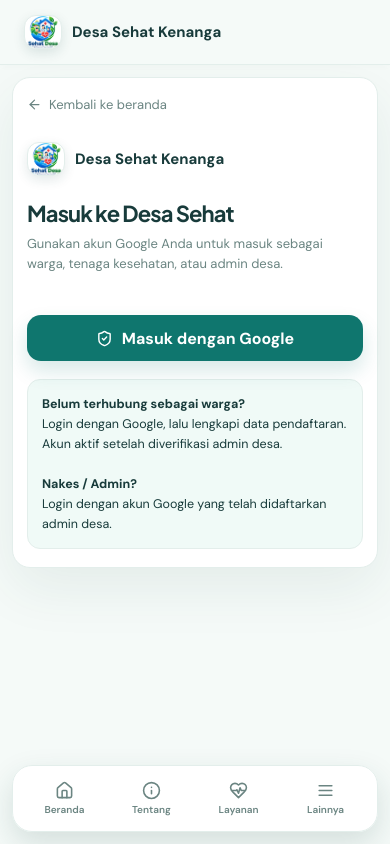
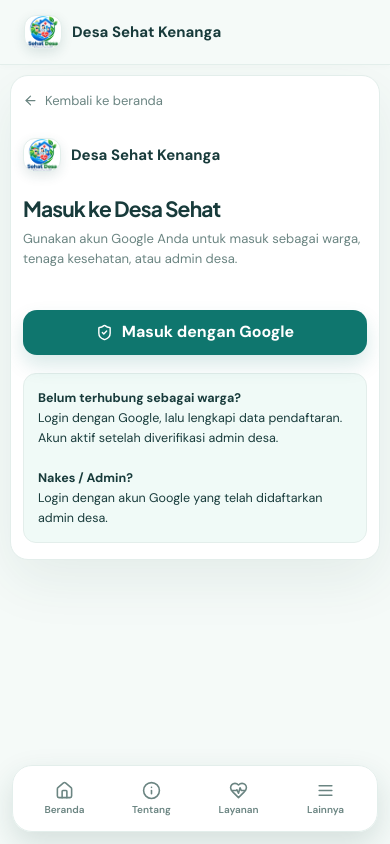
Before and after one commit to dikaxcloud/Projek-SDGS-4G---Mercu-Buana-University, a React (Vite) app in the folder frontend/: page /login in a window 390 px wide. Shown: the top 844 px of the page. Built offline with nearby package versions, Linux system fonts and the light colour scheme; no server answers.

Commit message:
fix(register): step2 mobile no overflow - 100% select, ellipsis, auth-card 12px, 48px inputs

```diff
--- a/frontend/src/pages/CitizenRegistrationPage.jsx
+++ b/frontend/src/pages/CitizenRegistrationPage.jsx
@@ -123,11 +123,11 @@ export function CitizenRegistrationPage() {
                 {loadingHH ? (
                   <div style={{ display: 'flex', alignItems: 'center', gap: 8, fontWeight: 400, color: 'var(--muted)', minHeight: 46 }}><RefreshCw size={14} /> Memuat daftar KK...</div>
                 ) : households.length > 0 ? (
-                  <select value={form.household_id} onChange={(e) => set('household_id', e.target.value)} style={{ minHeight: 46, padding: '0 12px', border: '1px solid var(--line)', borderRadius: 13, color: 'var(--ink)', background: '#fff' }}>
+                  <select value={form.household_id} onChange={(e) => set('household_id', e.target.value)} style={{ width: '100%', maxWidth: '100%', minHeight: 48, padding: '0 12px', border: '1px solid var(--line)', borderRadius: 13, color: 'var(--ink)', background: '#fff', boxSizing: 'border-box', textOverflow: 'ellipsis', overflow: 'hidden', whiteSpace: 'nowrap' }}>
                     <option value="">— Pilih kepala keluarga —</option>
                     {households.map((hh) => (
                       <option key={hh.household_id} value={hh.household_id}>
-                        Kepala: {hh.head_name} · KK ****{hh.kk_last4}{hh.address ? ` · ${hh.address}` : ''}
+                        Kepala: {hh.head_name} · KK ****{hh.kk_last4}
                       </option>
                     ))}
                   </select>
--- a/frontend/src/styles/global.css
+++ b/frontend/src/styles/global.css
@@ -434,17 +434,19 @@ a { color: inherit; text-decoration: none; }
   .footer-copy { order: 1; font-size: 12px; }
   .footer-credits { order: 2; flex-direction: row; flex-wrap: wrap; justify-content: center; gap: 4px 6px; font-size: 12px; max-width: 28ch; }
   .footer-sep { display: inline; }
-  .auth-page { place-items: start center; padding: 12px; }
-  .auth-card { width: 100%; padding: 18px 14px; border-radius: 18px; }
-  .auth-card h1 { font-size: 22px; line-height: 1.2; }
+  .auth-page { place-items: start center; padding: 10px; }
+  .auth-card { width: 100%; max-width: 100%; padding: 16px 12px; border-radius: 18px; overflow-x: hidden; word-break: break-word; }
+  .auth-card h1 { font-size: 21px; line-height: 1.2; }
   .auth-card p { font-size: 13px; line-height: 1.5; }
-  .auth-card .field-grid { grid-template-columns: 1fr; gap: 0; }
-  .auth-card label { gap: 6px; margin-top: 12px; font-size: 12.5px; }
-  .auth-card input, .auth-card select, .auth-card textarea { min-height: 48px; font-size: 16px; padding: 0 12px; border-radius: 12px; max-width: 100%; }
-  .auth-card select { text-overflow: ellipsis; white-space: nowrap; overflow: hidden; }
+  .auth-card .field-grid { grid-template-columns: 1fr; gap: 8px; }
+  .auth-card label { gap: 6px; margin-top: 12px; font-size: 12.5px; width: 100%; max-width: 100%; overflow: hidden; }
+  .auth-card input, .auth-card select, .auth-card textarea { width: 100%; max-width: 100%; min-height: 48px; font-size: 16px; padding: 0 12px; border-radius: 12px; box-sizing: border-box; display: block; }
+  .auth-card textarea { padding: 12px; min-height: 72px; }
+  .auth-card select { text-overflow: ellipsis; white-space: nowrap; overflow: hidden; padding-right: 32px; }
   .auth-card .registration-actions { flex-wrap: wrap; gap: 8px; }
-  .auth-card .registration-actions .btn { flex: 1 1 140px; min-height: 48px; font-size: 15px; }
-  .staff-page .container { width: min(100% - 48px, 1120px); }
+  .auth-card .registration-actions .btn { flex: 1 1 140px; min-height: 48px; font-size: 15px; white-space: nowrap; }
+  .auth-card .btn-wide { width: 100%; max-width: 100%; white-space: normal; line-height: 1.3; min-height: 44px; height: auto; padding: 12px 14px; }
+  .staff-page .container { width: min(100% - 32px, 1120px); }
   .staff-page, .admin-page { padding-bottom: 94px; }
 }
 
```
